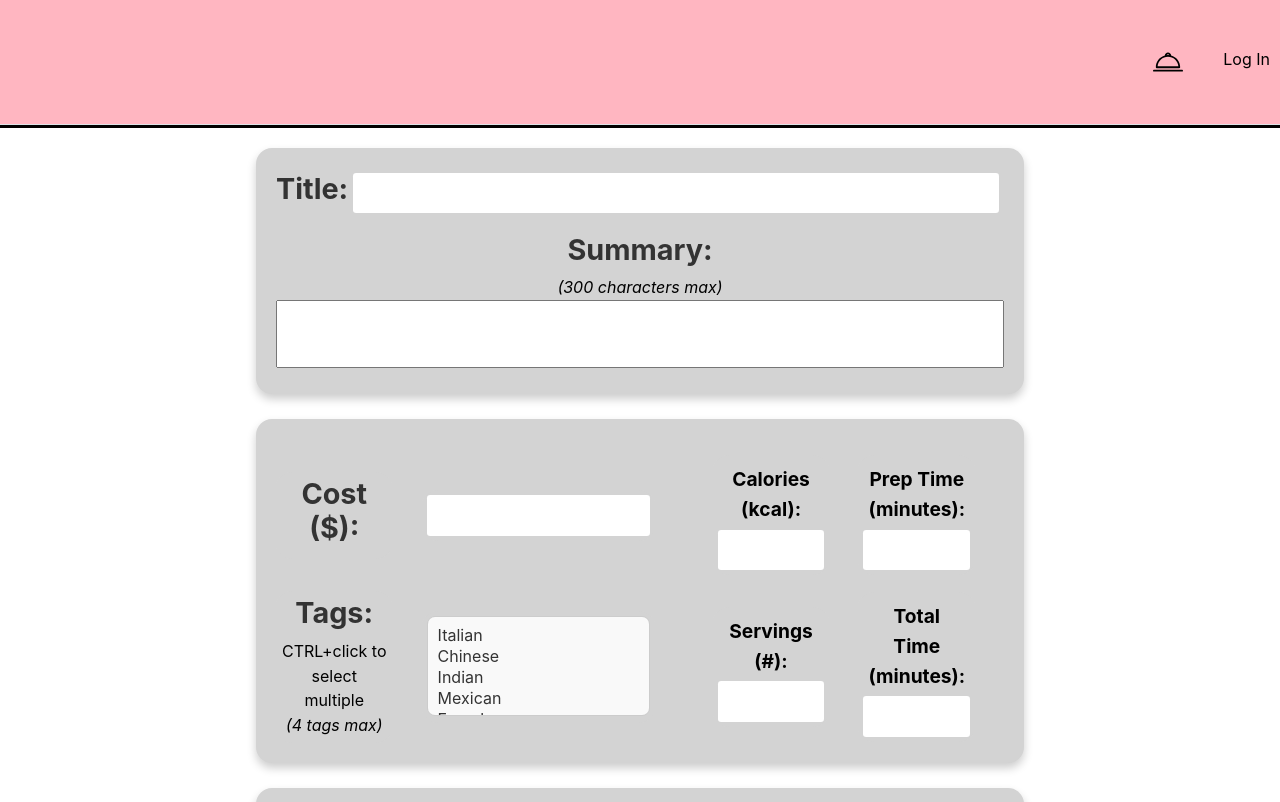
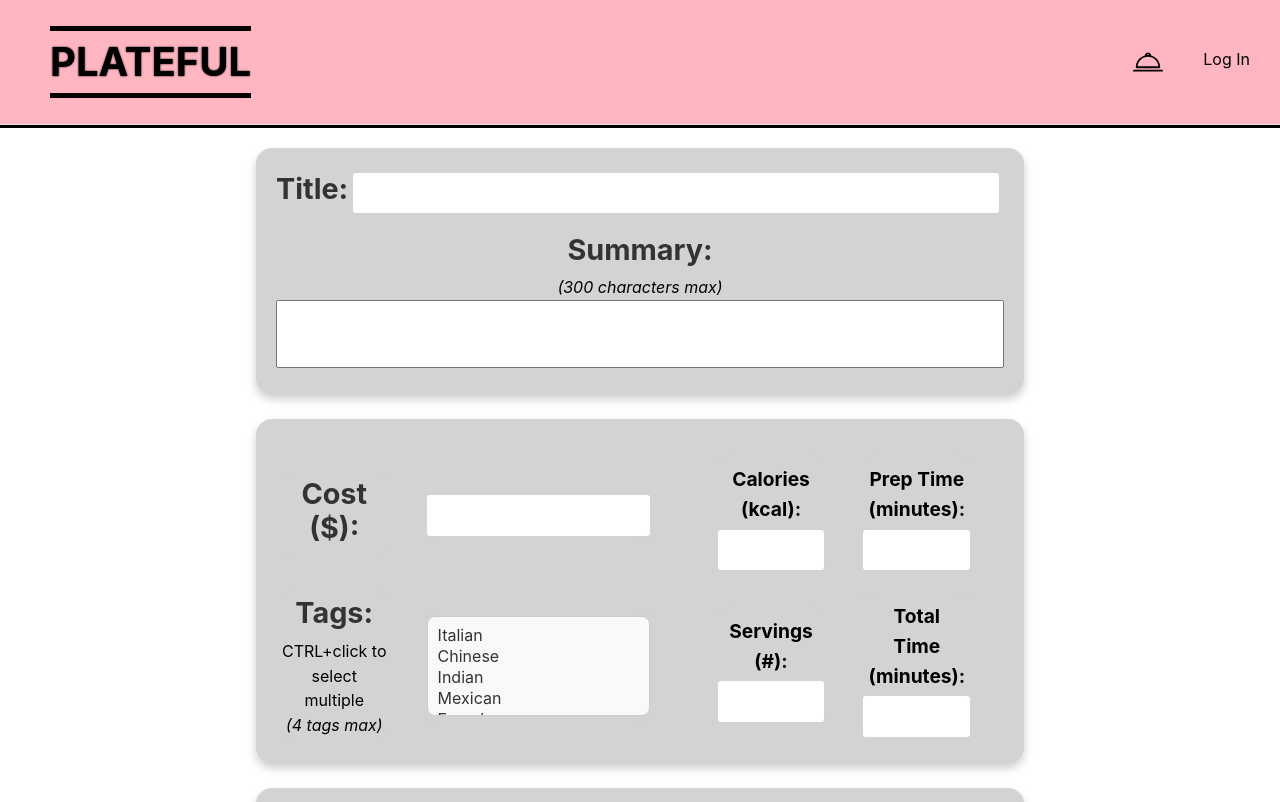
Before and after one commit to nguyenjh/CSE-110-Group-11, a React (Vite) app in the folder my-app/client/: page /create in a window 1280 px wide. Shown: the top 802 px of the page. Built offline with nearby package versions, Linux system fonts and the light colour scheme.

Commit message:
homepage title branding
located in top left corner of page

```diff
--- a/my-app/client/src/css/NavBar.css
+++ b/my-app/client/src/css/NavBar.css
@@ -6,22 +6,52 @@ a{
   text-decoration: none;
 }
 
-/*CSS for the sticky note*/
-#navbar{
+/* Top navbar */
+#navbar {
   width: 100%;
   height: 125px;
   overflow: hidden;
   background-color: lightpink;
-  position:sticky;
-  left:0;
-  display:inline-flex;
+  position: sticky;
+  left: 0;
+  display: flex;
+  justify-content: space-between; /* Ensure left and right sections are spaced */
+  align-items: center; /* Vertically align items */
   border-bottom: 5px solid black;
   z-index: 3000;
+}
+
+/* Left navbar section */
+.navbar-left {
+  flex: 0 0 auto; /* Prevent the title from stretching */
+  display: flex;
+  align-items: center; /* Center title vertically */
+  padding: 0 50px; /* Add some padding for spacing */
+}
+
+/* Title */
+.title {
+  border-top: 5px solid black; /* Top border */
+  border-bottom: 5px solid black; /* Bottom border */
+  font-size: 40px;
+  font-weight: bold;
+  color: black;
+  text-shadow: 0 0 2px #000; /* Text shadow effect */
+  -moz-text-shadow: 0 0 2px #000;
+  -webkit-text-shadow: 0 0 2px #000;
+  margin: 0; /* Reset margin */
+}
+
+/* Center right-side items */
+.topbar-item {
+  margin-left: auto; /* Push items to the right */
+  padding-right: 20px;
 }
 
 .topbar-item {
   margin-left: auto;
 }
+
 
 .topbar-item ul li:hover {
   background-color: aliceblue;
@@ -30,6 +60,7 @@ a{
 .topbar-item ul {
   display: flex;
   gap: 20px;
+  padding-right: 20px;
   padding: 0;
   margin: 0;
   list-style-type: none;
--- a/my-app/client/src/views/NavBar.tsx
+++ b/my-app/client/src/views/NavBar.tsx
@@ -57,15 +57,21 @@ export default function NavBar() {
     return (
       <div className="d-flex" id="wholebar">  {/* code for side bar, top bar and right bar*/}
         <nav className="navbar navbar-expand border-bottom" id="navbar" data-testid = "topbar">  {/* create another 'hidden' navbar so that the + button always at the bottom right of the screen*/}
+        <div className="navbar-left">
+        <div className="title">PLATEFUL</div>
+        </div>
               {/*code for the top nav bar*/}
             <div className='topbar-item'>
               <ul>
+
                 <li><NavLink to="/"><img src={logo} className='logo' style={{width:'30px'}}/></NavLink></li>
+
                 <li className={isLogin ? 'visible': 'hidden'}><NavLink to="/create">Create</NavLink></li>
 
                 <li className={isLogin ? 'visible': 'hidden'}><NavLink to="/account">Account</NavLink></li>
 
                 <li className={isLogin ? 'visible': 'hidden'}><NavLink to="/favorite">Favorite</NavLink></li>
+
                 <li> {isLogin? <NavLink to="/" onClick={toggleSignOutClick}>Sign Out</NavLink> : <NavLink to="/login">Log In</NavLink>} </li>
 
               </ul>
```
